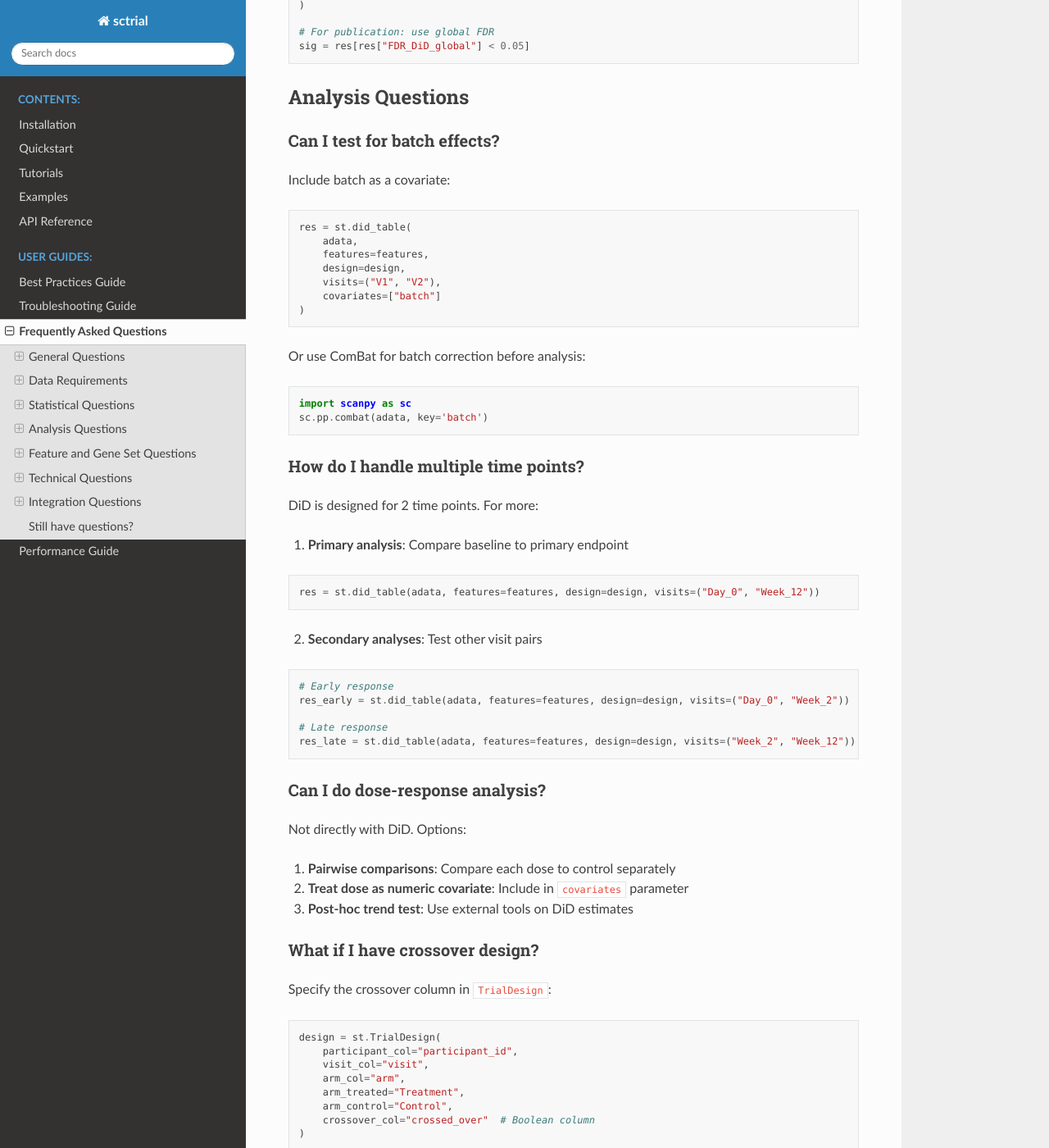
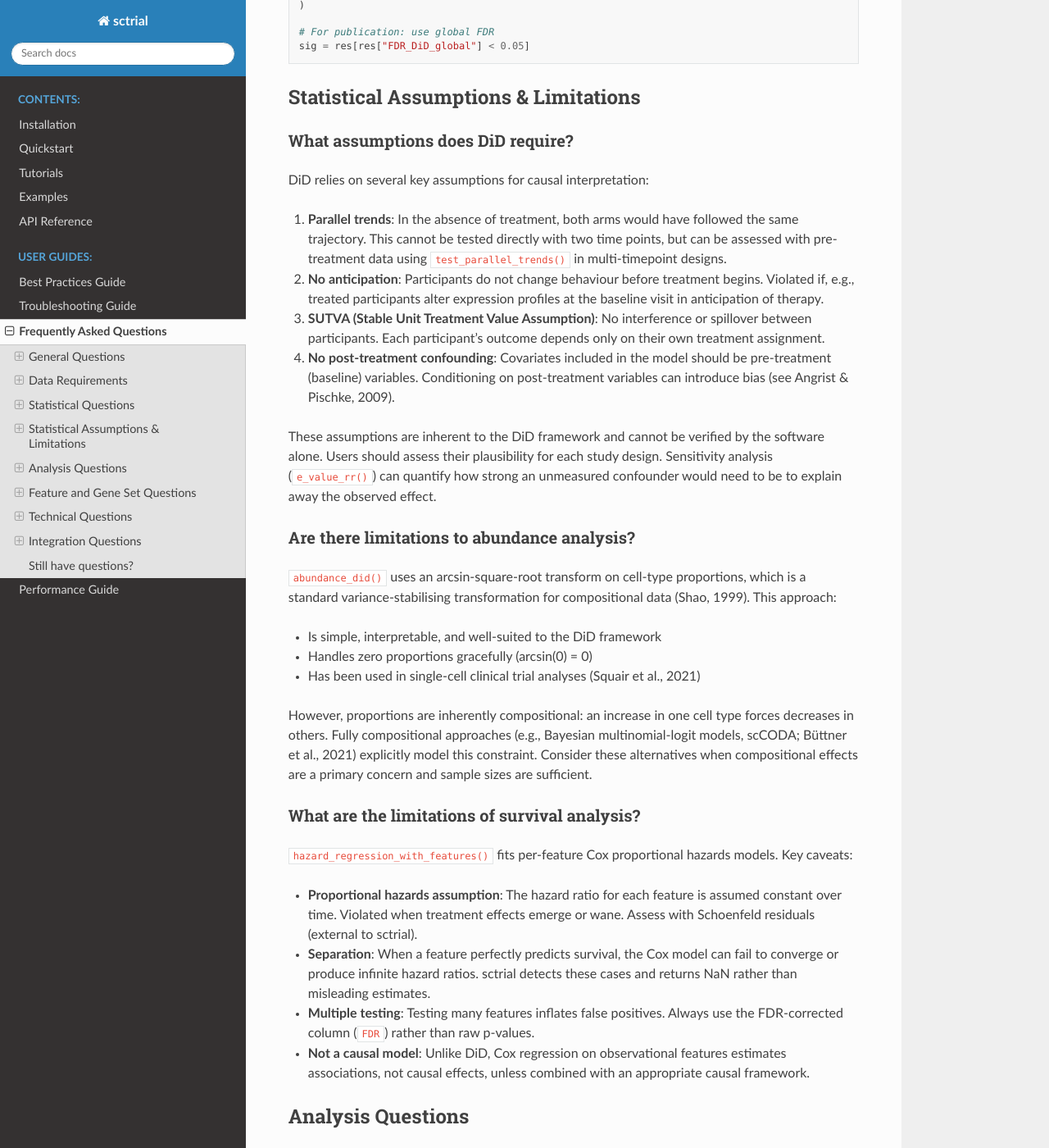
Before and after one commit to TheOmarLab/sctrial, a Sphinx documentation site: the page built from docs/source/faq.rst, in a window 1280 px wide and 1400 px high, scrolled down 7399 px. Shown: the whole window at 82% size. Built offline with Sphinx 7.4.7 and the Read the Docs theme 3.1.0, drawn with Linux system fonts in a browser that asks for light colours; pages that are not in the unit, such as notebooks, are missing from menus.

Commit message:
Add statistical assumptions and limitations to FAQ
Document core DiD assumptions (parallel trends, SUTVA, no anticipation,
no post-treatment confounding), abundance analysis limitations
(arcsin-sqrt vs compositional models), and survival analysis caveats
(PH assumption, separation, causal interpretation).

```diff
--- a/docs/source/faq.rst
+++ b/docs/source/faq.rst
@@ -370,6 +370,74 @@ In ``module_score_did_by_pool()``, when ``fdr_within`` is set:
    # For publication: use global FDR
    sig = res[res["FDR_DiD_global"] < 0.05]
 
+Statistical Assumptions & Limitations
+--------------------------------------
+
+What assumptions does DiD require?
+~~~~~~~~~~~~~~~~~~~~~~~~~~~~~~~~~~
+
+DiD relies on several key assumptions for causal interpretation:
+
+1. **Parallel trends**: In the absence of treatment, both arms would have
+   followed the same trajectory. This cannot be tested directly with two time
+   points, but can be assessed with pre-treatment data using
+   ``test_parallel_trends()`` in multi-timepoint designs.
+
+2. **No anticipation**: Participants do not change behaviour before treatment
+   begins. Violated if, e.g., treated participants alter expression profiles
+   at the baseline visit in anticipation of therapy.
+
+3. **SUTVA (Stable Unit Treatment Value Assumption)**: No interference or
+   spillover between participants. Each participant's outcome depends only on
+   their own treatment assignment.
+
+4. **No post-treatment confounding**: Covariates included in the model should
+   be pre-treatment (baseline) variables. Conditioning on post-treatment
+   variables can introduce bias (see Angrist & Pischke, 2009).
+
+These assumptions are inherent to the DiD framework and cannot be verified by
+the software alone. Users should assess their plausibility for each study
+design. Sensitivity analysis (``e_value_rr()``) can quantify how strong an
+unmeasured confounder would need to be to explain away the observed effect.
+
+Are there limitations to abundance analysis?
+~~~~~~~~~~~~~~~~~~~~~~~~~~~~~~~~~~~~~~~~~~~~~
+
+``abundance_did()`` uses an arcsin-square-root transform on cell-type
+proportions, which is a standard variance-stabilising transformation for
+compositional data (Shao, 1999). This approach:
+
+- Is simple, interpretable, and well-suited to the DiD framework
+- Handles zero proportions gracefully (arcsin(0) = 0)
+- Has been used in single-cell clinical trial analyses (Squair et al., 2021)
+
+However, proportions are inherently compositional: an increase in one cell type
+forces decreases in others. Fully compositional approaches (e.g., Bayesian
+multinomial-logit models, scCODA; Büttner et al., 2021) explicitly model this
+constraint. Consider these alternatives when compositional effects are a
+primary concern and sample sizes are sufficient.
+
+What are the limitations of survival analysis?
+~~~~~~~~~~~~~~~~~~~~~~~~~~~~~~~~~~~~~~~~~~~~~~~
+
+``hazard_regression_with_features()`` fits per-feature Cox proportional hazards
+models. Key caveats:
+
+- **Proportional hazards assumption**: The hazard ratio for each feature is
+  assumed constant over time. Violated when treatment effects emerge or wane.
+  Assess with Schoenfeld residuals (external to sctrial).
+
+- **Separation**: When a feature perfectly predicts survival, the Cox model can
+  fail to converge or produce infinite hazard ratios. sctrial detects these
+  cases and returns NaN rather than misleading estimates.
+
+- **Multiple testing**: Testing many features inflates false positives. Always
+  use the FDR-corrected column (``FDR``) rather than raw p-values.
+
+- **Not a causal model**: Unlike DiD, Cox regression on observational features
+  estimates associations, not causal effects, unless combined with an
+  appropriate causal framework.
+
 Analysis Questions
 ------------------
 
```
